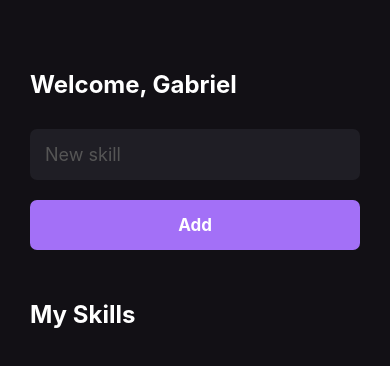
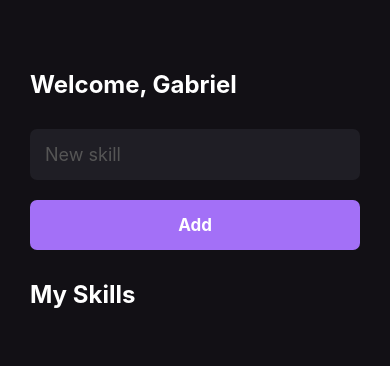
Before and after one commit to GabrielRCodes/ignite-react-native-myskills, a React Native app: screen / in a window 390 px wide. Shown: the top 366 px of the page. Built offline with nearby package versions, Linux system fonts and the light colour scheme.

Commit message:
useState

```diff
--- a/src/pages/Home.js
+++ b/src/pages/Home.js
@@ -1,4 +1,6 @@
-import React from "react"; /* Sempre importar o react nos projetos */
+import React, {
+  useState,
+} from "react"; /* Sempre importar o react nos projetos */
 import {
   View,
   Text,
@@ -8,22 +10,42 @@ import {
 } from "react-native";
 
 export function Home() {
+  const [newSkill, setNewSkill] = useState(""); // Armazenar a nova skill
+  const [mySkills, setMySkills] = useState([]); // Armazenar todas as skills
+
+  // handle = É utilizado quando a função é disparada por uma interação do usuário
+  // EX => Quando o usuário clicar em algo
+
+  function handleAddSkill() {
+    setMySkills((oldState) => [...oldState, newSkill]);
+    //setMySkills([...mySkills, newSkill]);
+  }
+
   return (
     <>
       <View style={styles.container}>
         <Text style={styles.title}>Welcome, Gabriel</Text>
-
         <TextInput
           style={styles.input}
           placeholder="New skill"
           placeholderTextColor="#555"
+          onChangeText={setNewSkill}
         />
 
-        <TouchableOpacity style={styles.button} activeOpacity={0.7}>
+        <TouchableOpacity
+          style={styles.button}
+          activeOpacity={0.7}
+          onPress={handleAddSkill}
+        >
           <Text style={styles.buttonText}>Add</Text>
         </TouchableOpacity>
 
-        <Text style={[styles.title, { marginTop: 50 }]}>My Skills</Text>
+        <Text style={[styles.title, { marginVertical: 30 }]}>My Skills</Text>
+        {mySkills.map((skill) => (
+          <TouchableOpacity style={styles.buttonSkill}>
+            <Text style={styles.textSkill}>{skill}</Text>
+          </TouchableOpacity>
+        ))}
       </View>
     </>
   );
@@ -61,4 +83,16 @@ const styles = StyleSheet.create({
     fontSize: 17,
     fontWeight: "bold",
   },
+  buttonSkill: {
+    backgroundColor: "#1F1E25",
+    padding: 15,
+    borderRadius: 50,
+    alignItems: "center",
+    marginVertical: 10,
+  },
+  textSkill: {
+    color: "#FFF",
+    fontSize: 22,
+    fontWeight: "bold",
+  },
 });
```
